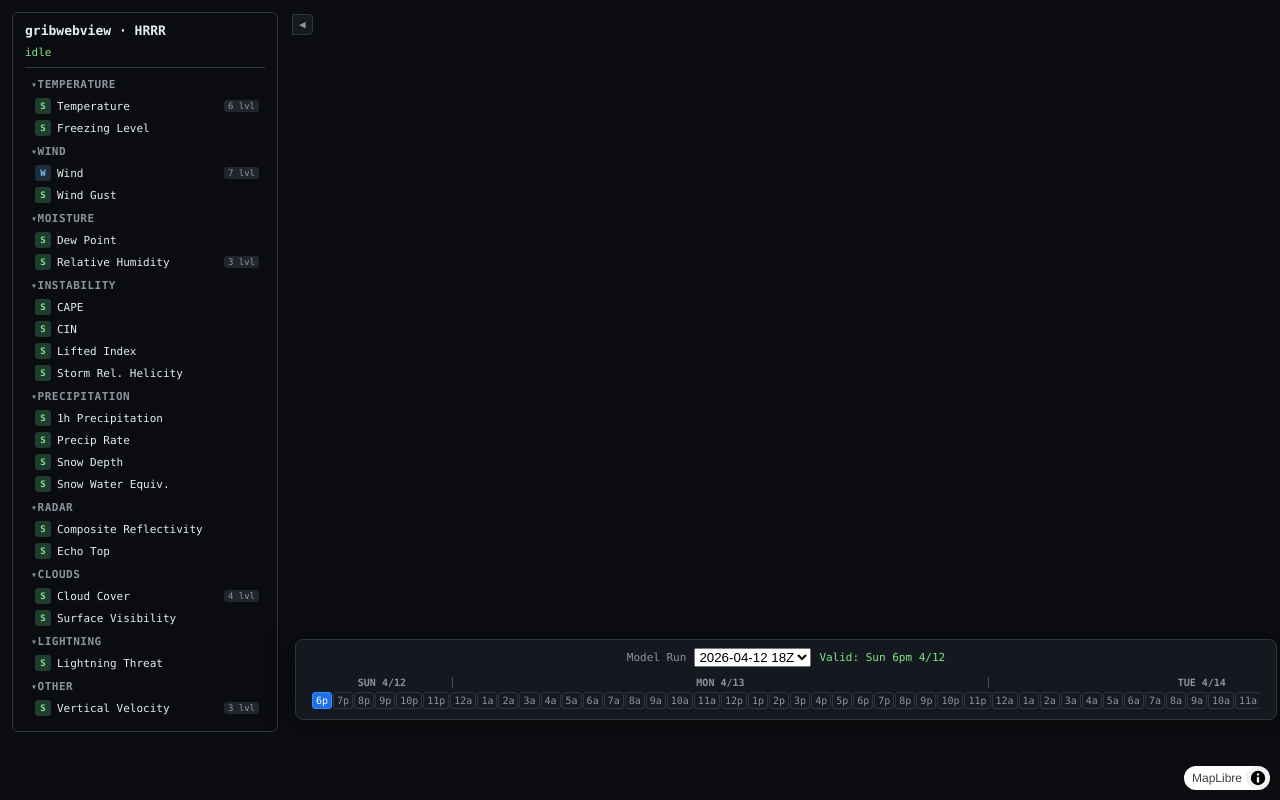
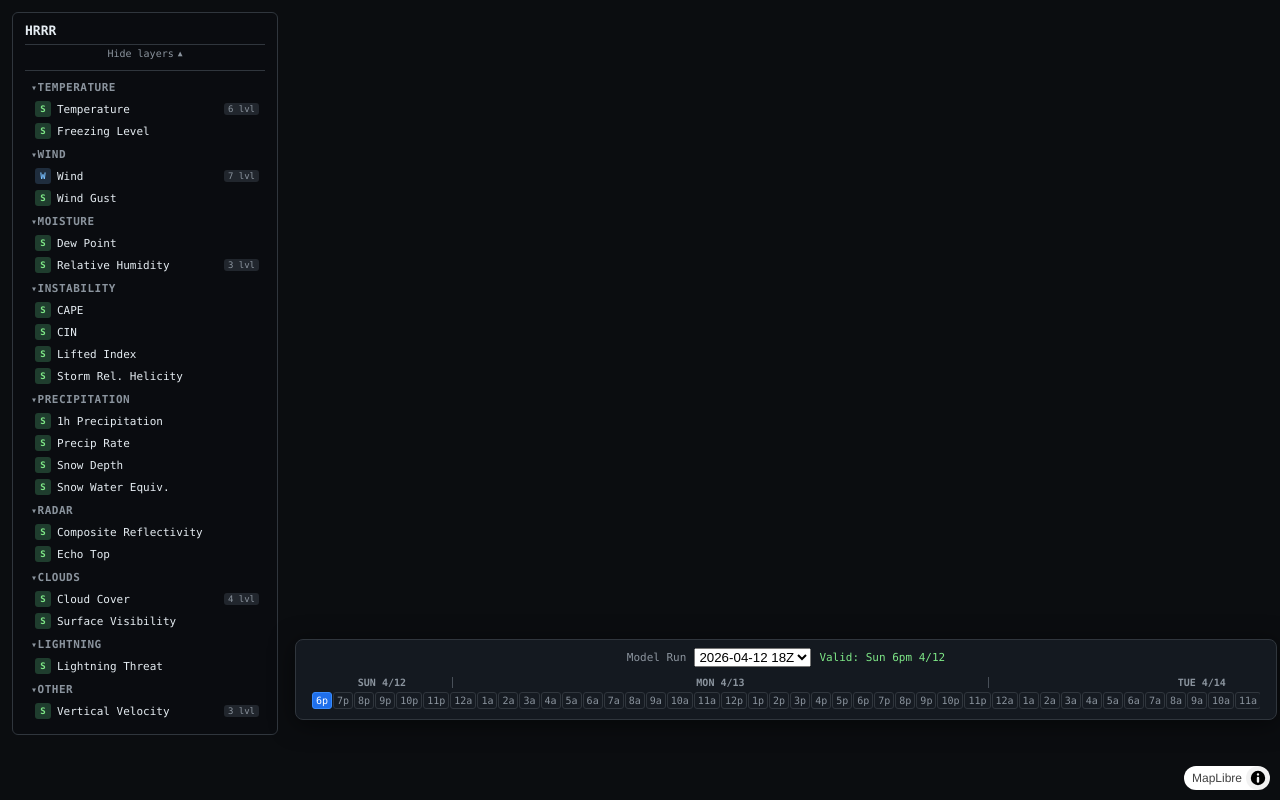
Before and after one commit to redtim/webgrib, a website built with Vite: page index.html in a window 1280 px wide. Built offline with nearby package versions, Linux system fonts and the light colour scheme; no server answers.

Commit message:
minor ui fixes;

```diff
--- a/index.html
+++ b/index.html
@@ -18,27 +18,22 @@
         font-size: 12px; padding: 10px 12px; border-radius: 6px;
         border: 1px solid #30363d; min-width: 240px; max-width: 280px;
         max-height: calc(100vh - 24px); overflow-y: auto;
-        transition: transform 0.2s ease, opacity 0.2s ease;
       }
-      #panel.hidden {
-        transform: translateX(calc(-100% - 24px));
-        opacity: 0; pointer-events: none;
+      #panel-expand {
+        display: flex; align-items: center; justify-content: center;
+        margin-top: 6px; padding: 3px 0; cursor: pointer;
+        color: #8b949e; font-size: 10px; border-top: 1px solid #30363d;
+        user-select: none; gap: 4px;
       }
-      #panel-toggle {
-        position: absolute; top: 14px; z-index: 11;
-        left: var(--panel-width);
-        background: rgba(22, 27, 34, 0.92); color: #8b949e;
-        border: 1px solid #30363d; border-radius: 0 4px 4px 0;
-        padding: 4px 6px; cursor: pointer;
-        font-family: ui-monospace, SFMono-Regular, Menlo, monospace;
-        font-size: 11px; transition: left 0.2s ease;
-        line-height: 1;
-      }
-      #panel-toggle:hover { color: #e6edf3; }
-      #panel-toggle.collapsed { left: 12px; border-radius: 4px; }
-      #panel h1 { font-size: 13px; margin: 0 0 6px 0; }
+      #panel-expand:hover { color: #e6edf3; }
+      #panel-expand::after { content: '\25B2'; font-size: 8px; }
+      #panel-expand.collapsed::after { content: '\25BC'; }
+      #panel-layers { overflow: hidden; max-height: 2000px; transition: max-height 0.25s ease; }
+      #panel-layers.collapsed { max-height: 0 !important; }
+      #panel-header { display: flex; align-items: center; gap: 8px; margin: 0 0 6px 0; }
+      #panel-header h1 { font-size: 13px; margin: 0; }
       #panel select { width: 100%; box-sizing: border-box; }
-      #status { margin-top: 8px; color: #7ee787; white-space: pre-wrap; font-size: 11px; }
+      #status { color: #7ee787; font-size: 11px; }
       #status.err { color: #ff7b72; }
 
       /* ---- layer panel ---- */
@@ -147,10 +142,11 @@
     </style>
   </head>
   <body>
-    <button id="panel-toggle">Layers</button>
     <div id="panel">
-      <h1>gribwebview · HRRR</h1>
-      <div id="status">idle</div>
+      <div id="panel-header">
+        <h1>HRRR</h1>
+        <div id="status"></div>
+      </div>
     </div>
     <div id="timeline-bar"></div>
     <div id="map"></div>
--- a/src/demo/main.ts
+++ b/src/demo/main.ts
@@ -32,17 +32,19 @@ const setStatus = (text: string, error = false): void => {
 async function main(): Promise<void> {
   const panelRoot = document.getElementById('panel')!;
   const timelineBar = document.getElementById('timeline-bar')!;
-  const panelToggle = document.getElementById('panel-toggle')!;
 
-  // Panel show/hide
-  let panelVisible = true;
-  panelToggle.textContent = '\u25C0';
-  panelToggle.addEventListener('click', () => {
-    panelVisible = !panelVisible;
-    panelRoot.classList.toggle('hidden', !panelVisible);
-    timelineBar.classList.toggle('panel-hidden', !panelVisible);
-    panelToggle.classList.toggle('collapsed', !panelVisible);
-    panelToggle.textContent = panelVisible ? '\u25C0' : '\u25B6';
+  // Created now, appended after Legend so it sits below legend/status
+  const layersWrap = document.createElement('div');
+  layersWrap.id = 'panel-layers';
+  const expandBtn = document.createElement('div');
+  expandBtn.id = 'panel-expand';
+  expandBtn.textContent = 'Hide layers';
+  let layersVisible = true;
+  expandBtn.addEventListener('click', () => {
+    layersVisible = !layersVisible;
+    layersWrap.classList.toggle('collapsed', !layersVisible);
+    expandBtn.classList.toggle('collapsed', !layersVisible);
+    expandBtn.textContent = layersVisible ? 'Hide layers' : 'Show layers';
   });
 
   const map = new maplibregl.Map({
@@ -86,6 +88,10 @@ async function main(): Promise<void> {
 
   const legend = new Legend(panelRoot);
 
+  // Append collapsible layers section after the legend
+  panelRoot.appendChild(expandBtn);
+  panelRoot.appendChild(layersWrap);
+
   const timeline = new Timeline({
     parent: timelineBar,
     onChange: (_cycle, _fhour) => {
@@ -96,7 +102,7 @@ async function main(): Promise<void> {
   });
 
   const levelSlider = new LevelSlider({
-    parent: panelRoot,
+    parent: layersWrap,
     onChange: (levelIndex) => {
       if (currentVariable && !loading) {
         void loadLevel(currentVariable, levelIndex, timeline.cycle, timeline.fhour);
@@ -105,7 +111,7 @@ async function main(): Promise<void> {
   });
 
   const panel = new Panel({
-    parent: panelRoot,
+    parent: layersWrap,
     onSelect: (variable) => {
       currentVariable = variable;
       levelSlider.setLevels(variable.levels);
@@ -169,7 +175,7 @@ async function main(): Promise<void> {
       <span class="layer-kind" style="background:#3d2d1f;color:#ffcf57;width:16px;height:16px;border-radius:3px;display:inline-flex;align-items:center;justify-content:center;font-size:9px;font-weight:bold;flex-shrink:0">&#9889;</span>
       <span>Live Lightning <span id="lightning-count" style="color:#8b949e;font-size:10px"></span></span>
     </label>`;
-  panelRoot.appendChild(ltToggle);
+  layersWrap.appendChild(ltToggle);
 
   const ltCheckbox = document.getElementById('toggle-lightning') as HTMLInputElement;
   const ltCount = document.getElementById('lightning-count')!;
@@ -223,7 +229,7 @@ async function main(): Promise<void> {
         if (variable.colormap) {
           legend.update(variable.colormap, range[0], range[1], variable.unit ?? '');
         }
-        setStatus(`${displayName}\nmin ${field.min.toFixed(2)}  max ${field.max.toFixed(2)}`);
+        setStatus(displayName);
       } else if (variable.kind === 'wind' && level.queryU && level.queryV) {
         const { u, v, grid } = await client.decodePair(
           urls.idx,
```
